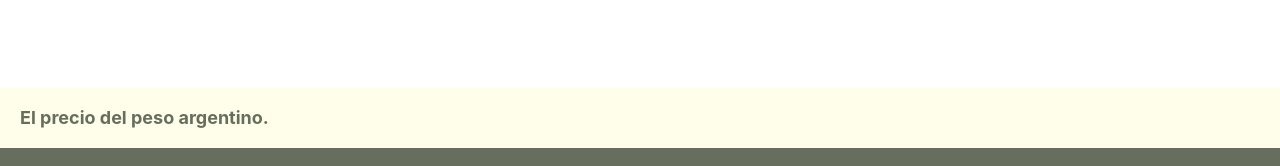
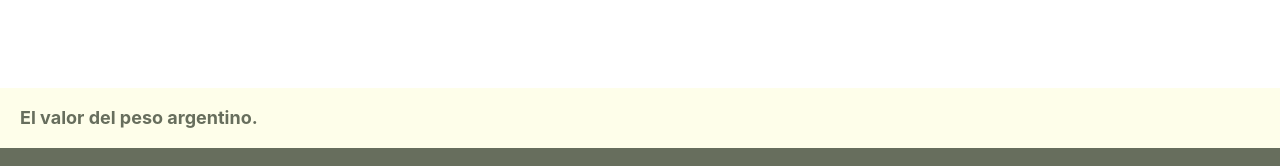
Before and after one commit to kemken077/argentina-dollar-prices-calculations, a Svelte app in the folder app/: page / in a window 1280 px wide. Shown: the top 166 px of the page. Built offline with nearby package versions, Linux system fonts and the light colour scheme; no server answers.

Commit message:
Change title spanish texts

```diff
--- a/app/src/texts/languages.ts
+++ b/app/src/texts/languages.ts
@@ -19,7 +19,7 @@ export const ENGLISH = {
 
 export const SPANISH = {
   header: {
-    title: 'El precio del peso argentino.'
+    title: 'El valor del peso argentino.'
   },
   dolarTile: {
     buy: 'Compra:',
```
